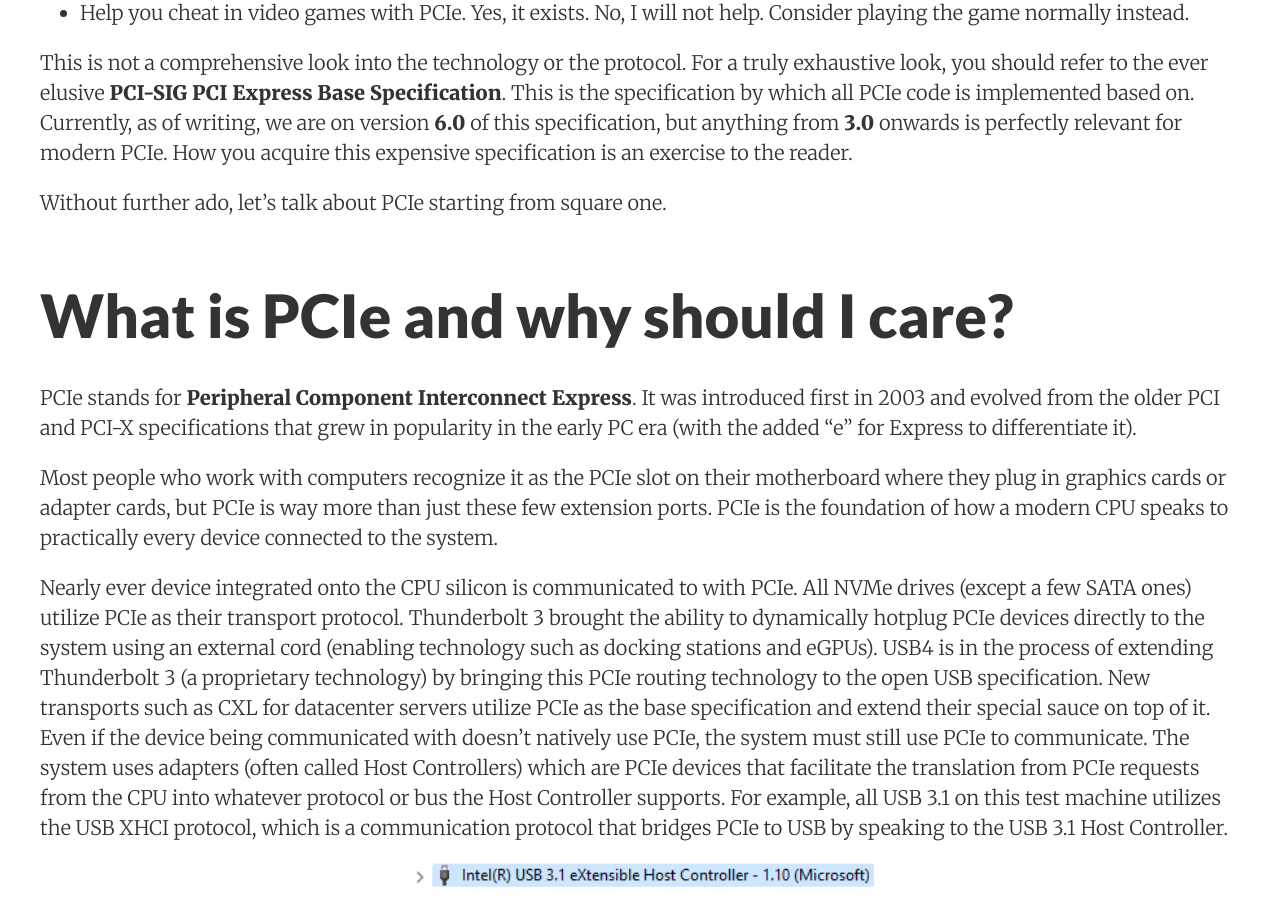
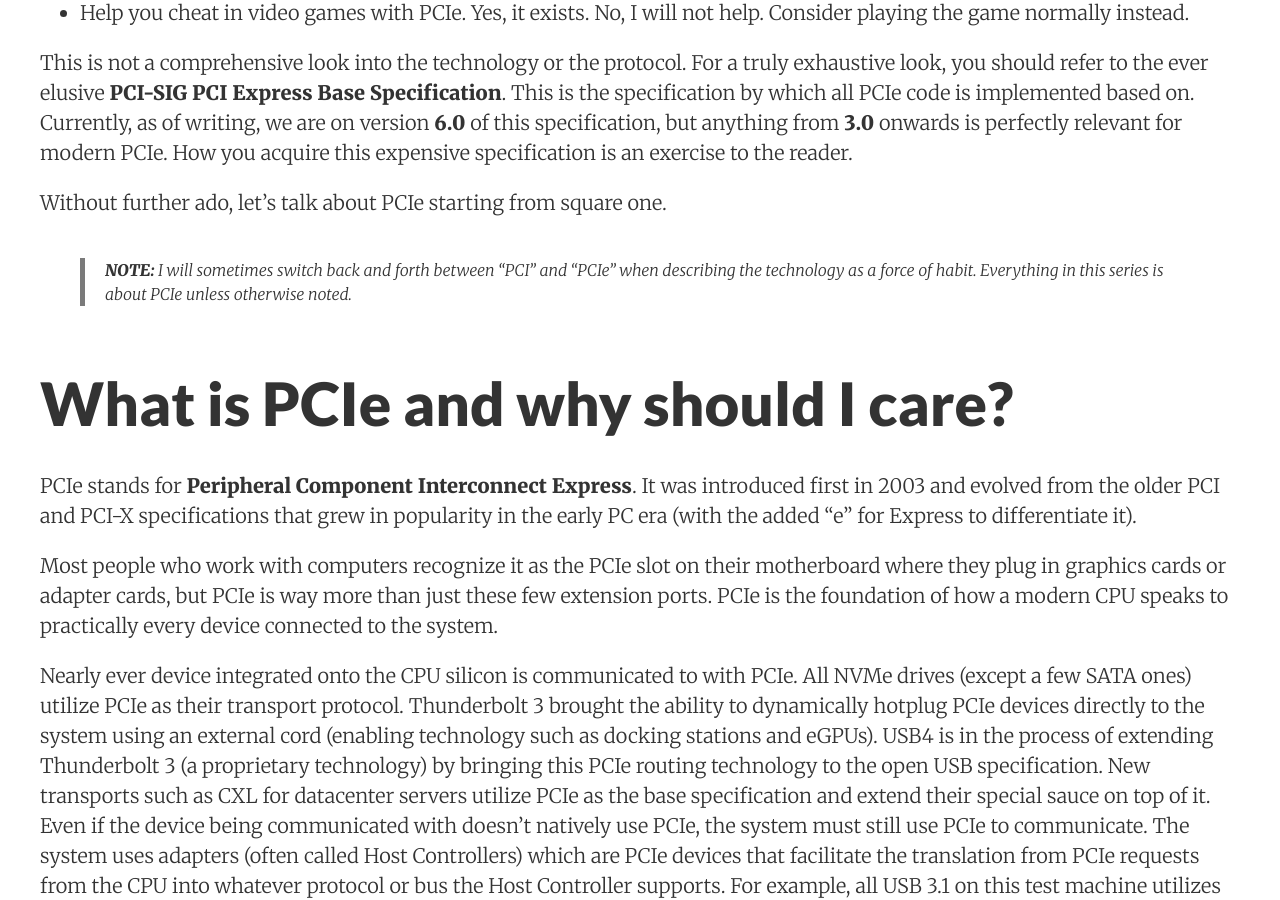
Before and after one commit to Gbps/gbps.github.io, a Jekyll site: the page built from _posts/2023-02-14-pcie-part-1.md, in a window 1280 px wide and 900 px high, scrolled down 1504 px. Built offline with Jekyll 4.4.1, drawn with Linux system fonts in a browser that asks for light colours; nearby versions of some CDN libraries; some of the changed text lies outside the part shown.

Commit message:
Fix post

```diff
--- a/_posts/2023-02-14-pcie-part-1.md
+++ b/_posts/2023-02-14-pcie-part-1.md
@@ -33,6 +33,8 @@ I **do not** intended to do the following things with this series:
 This is not a comprehensive look into the technology or the protocol. For a truly exhaustive look, you should refer to the ever elusive **PCI-SIG PCI Express Base Specification**. This is the specification by which all PCIe code is implemented based on. Currently, as of writing, we are on version **6.0** of this specification, but anything from **3.0** onwards is perfectly relevant for modern PCIe. How you acquire this expensive specification is an exercise to the reader.
 
 Without further ado, let's talk about PCIe starting from square one.
+
+> **NOTE:** I will sometimes switch back and forth between "PCI" and "PCIe" when describing the technology as a force of habit. Everything in this series is about PCIe unless otherwise noted.
 
 # What is PCIe and why should I care?
 
```
